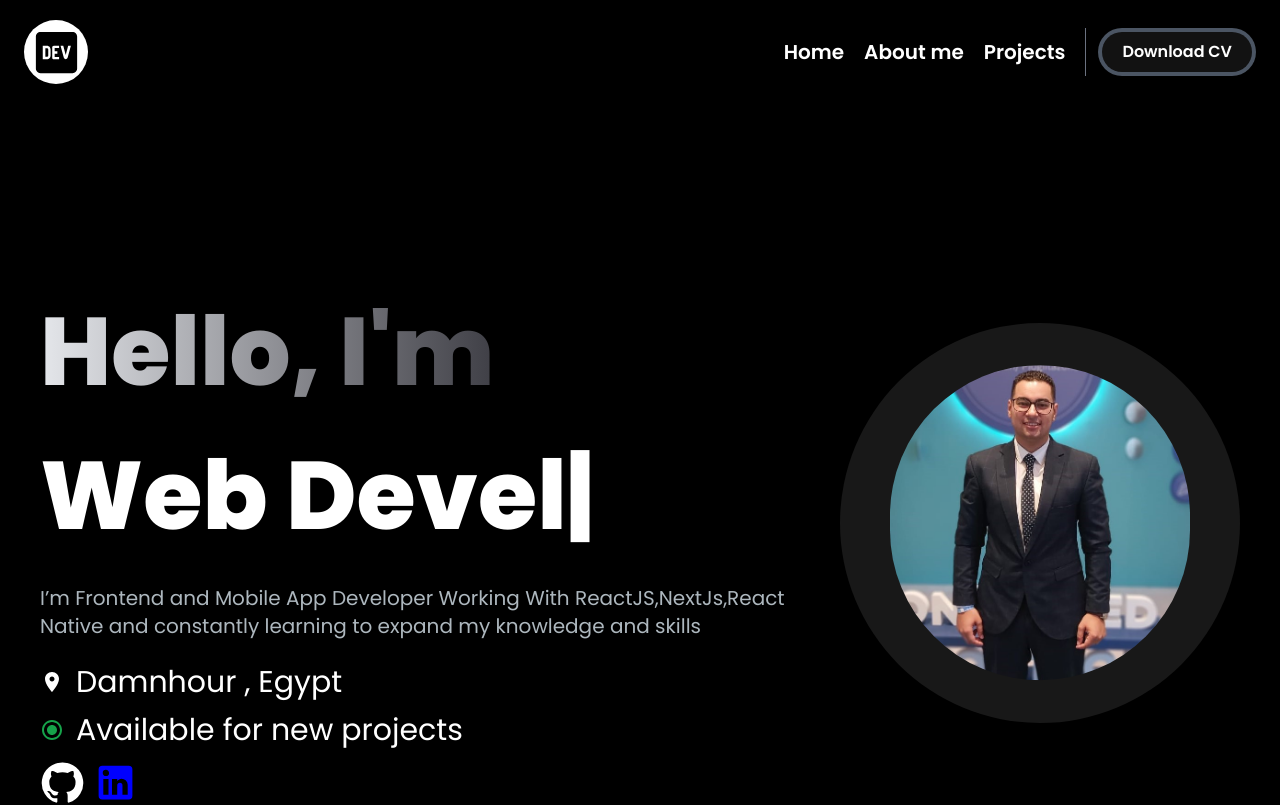
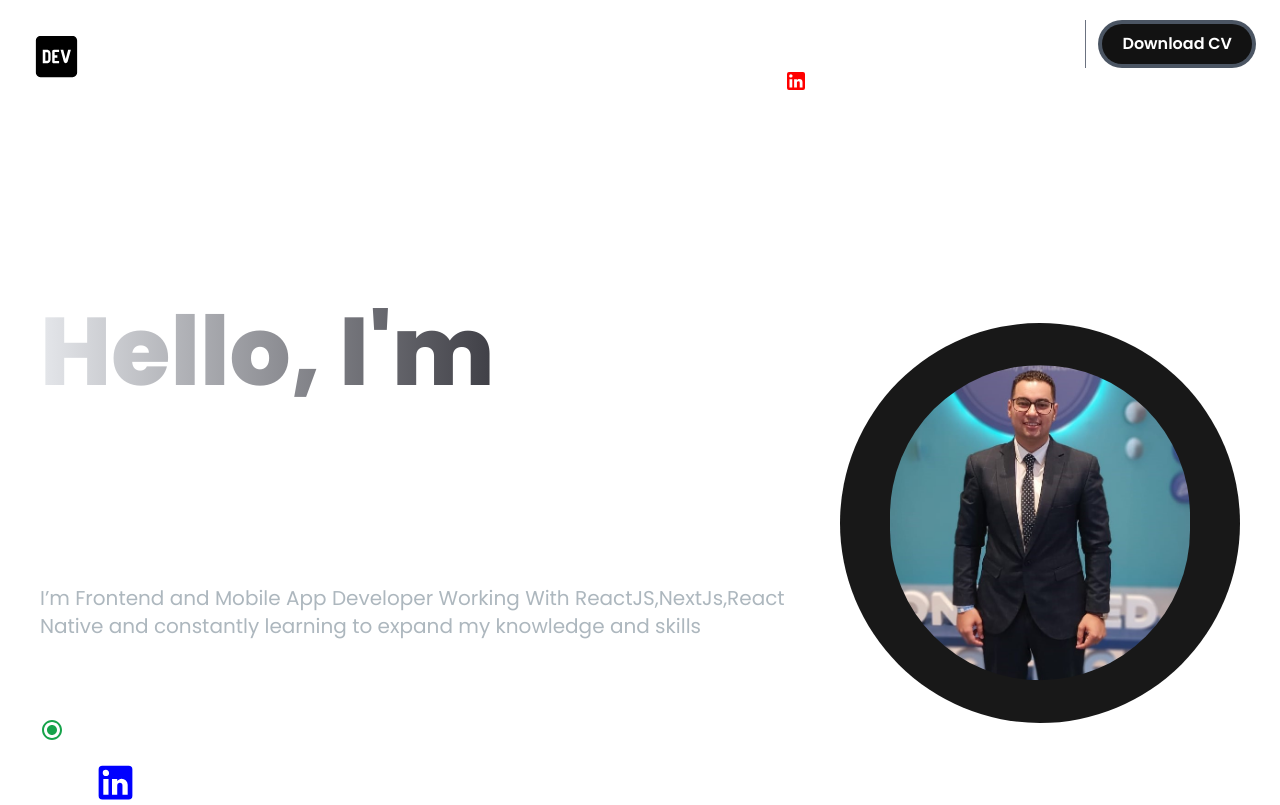
Before and after one commit to Moustafa-Elsayed/personal-portfolio, a Next.js app: page / in a window 1280 px wide. Shown: the top 805 px of the page. Built offline with nearby package versions, Linux system fonts and the light colour scheme.

Commit message:
add darkMood

```diff
--- a/src/app/globals.css
+++ b/src/app/globals.css
@@ -1,27 +1,3 @@
 @tailwind base;
 @tailwind components;
 @tailwind utilities;
-
-:root {
-  --foreground-rgb: 0, 0, 0;
-  --background-start-rgb: 214, 219, 220;
-  --background-end-rgb: 255, 255, 255;
-}
-
-@media (prefers-color-scheme: dark) {
-  :root {
-    --foreground-rgb: 255, 255, 255;
-    --background-start-rgb: 0, 0, 0;
-    --background-end-rgb: 0, 0, 0;
-  }
-}
-
-body {
-  color: "white";
-}
-
-@layer utilities {
-  .text-balance {
-    text-wrap: balance;
-  }
-}
--- a/src/app/layout.js
+++ b/src/app/layout.js
@@ -1,5 +1,6 @@
 import { Poppins } from "next/font/google"; // Change import to Poppins
 import "./globals.css";
+import Provider from "../components/provider.jsx";
 
 const poppins = Poppins({
   subsets: ["latin"],
@@ -13,8 +14,10 @@ export const metadata = {
 
 export default function RootLayout({ children }) {
   return (
-    <html lang="en">
-      <body className={poppins.className}>{children}</body>
+    <html lang="en" suppressContentEditableWarning>
+      <body className={poppins.className}>
+        <Provider>{children}</Provider>
+      </body>
     </html>
   );
 }
--- a/src/app/page.js
+++ b/src/app/page.js
@@ -5,10 +5,9 @@ import HeroSection from "@/components/HeroSection";
 import AboutMe from "@/components/aboutme/AboutMe";
 import NavBar from "@/components/navBar/NavBar";
 import ProjectSection from "@/components/projects/ProjectSection";
-
 export default function Home() {
   return (
-    <main className="flex min-h-screen flex-col bg-black ">
+    <main className="flex min-h-screen flex-col bg-white dark:bg-black ">
       <NavBar />
       <div className="container mx-auto py-4 px-10 mt-24">
         <HeroSection />
--- /dev/null
+++ b/src/components/ThemeToggle.jsx
@@ -0,0 +1,22 @@
+"use client";
+import React from "react";
+import { useTheme } from "next-themes";
+import LinkedInIcon from "@mui/icons-material/LinkedIn";
+import InstagramIcon from "@mui/icons-material/Instagram";
+
+const ThemeToggle = () => {
+  const { theme, setTheme } = useTheme();
+  return (
+    <button
+      onClick={() => (theme == "dark" ? setTheme("light") : setTheme("dark"))}
+    >
+      {theme === "light" ? (
+        <InstagramIcon sx={{ color: "red" }} />
+      ) : (
+        <LinkedInIcon sx={{ color: "red" }} />
+      )}
+    </button>
+  );
+};
+
+export default ThemeToggle;
--- a/src/components/navBar/NavBar.jsx
+++ b/src/components/navBar/NavBar.jsx
@@ -5,6 +5,7 @@ import NavLinks from "./NavLinks";
 import { Bars3Icon, XMarkIcon } from "@heroicons/react/24/solid";
 import MenuOverlay from "./MenuOverlay";
 import LogoDevIcon from "@mui/icons-material/LogoDev";
+import ThemeToggle from "../ThemeToggle";
 const navLinks = [
   {
     title: "Home",
@@ -22,7 +23,7 @@ const navLinks = [
 const NavBar = () => {
   const [navBarOpen, setNavBarOpen] = useState(false);
   return (
-    <nav className="fixed top-0 right-0 left-0 z-40 bg-black bg-opacity-100 ">
+    <nav className="fixed top-0 right-0 left-0 z-40 bg-white dark:bg-black  bg-opacity-100 ">
       <div className="flex flex-wrap  items-center justify-between p-5 mx-auto px-6">
         <Link
           href={"/"}
@@ -59,10 +60,15 @@ const NavBar = () => {
         </div>
         <div className="menu hidden md:block">
           <NavLinks navLinks={navLinks} />
+          <ThemeToggle />
         </div>
       </div>
       {navBarOpen ? (
-        <MenuOverlay navLinks={navLinks} setNavBarOpen={setNavBarOpen} navBarOpen={navBarOpen} />
+        <MenuOverlay
+          navLinks={navLinks}
+          setNavBarOpen={setNavBarOpen}
+          navBarOpen={navBarOpen}
+        />
       ) : null}
     </nav>
   );
--- /dev/null
+++ b/src/components/provider.jsx
@@ -0,0 +1,29 @@
+
+"use client"
+
+import {ThemeProvider} from 'next-themes';
+import { useState, useEffect } from 'react'
+
+
+
+const Provider = ({children}) => {
+
+const [mounted,setMounted] = useState(false);
+
+useEffect (() => {
+    setMounted(true);
+},[]);
+
+if(!mounted){
+    return <>{children}</>;
+}
+
+
+  return (
+    <ThemeProvider enableSystem={true} attribute='class'>
+      {children}
+    </ThemeProvider>
+  )
+}
+
+export default Provider;
--- a/tailwind.config.js
+++ b/tailwind.config.js
@@ -1,5 +1,6 @@
 /** @type {import('tailwindcss').Config} */
 module.exports = {
+  darkMode:"class",
   content: [
     "./src/pages/**/*.{js,ts,jsx,tsx,mdx}",
     "./src/components/**/*.{js,ts,jsx,tsx,mdx}",
```
